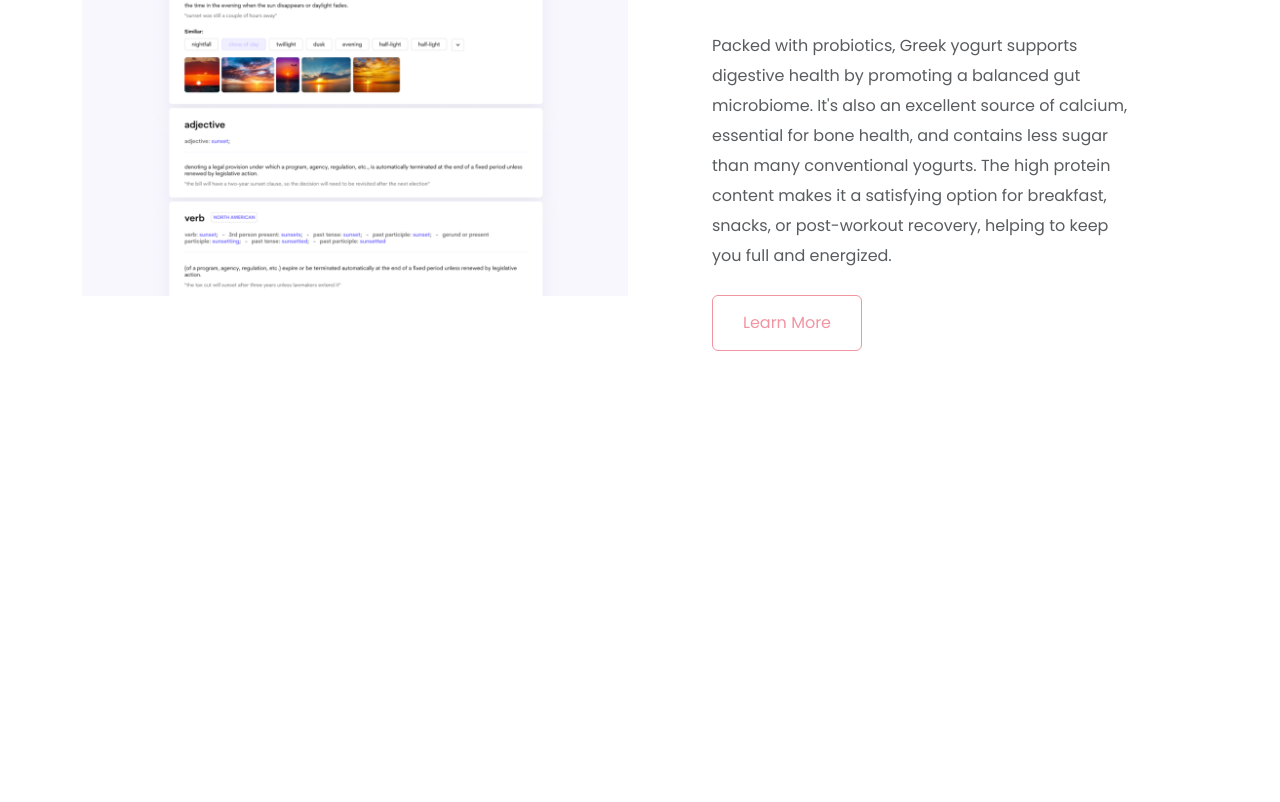
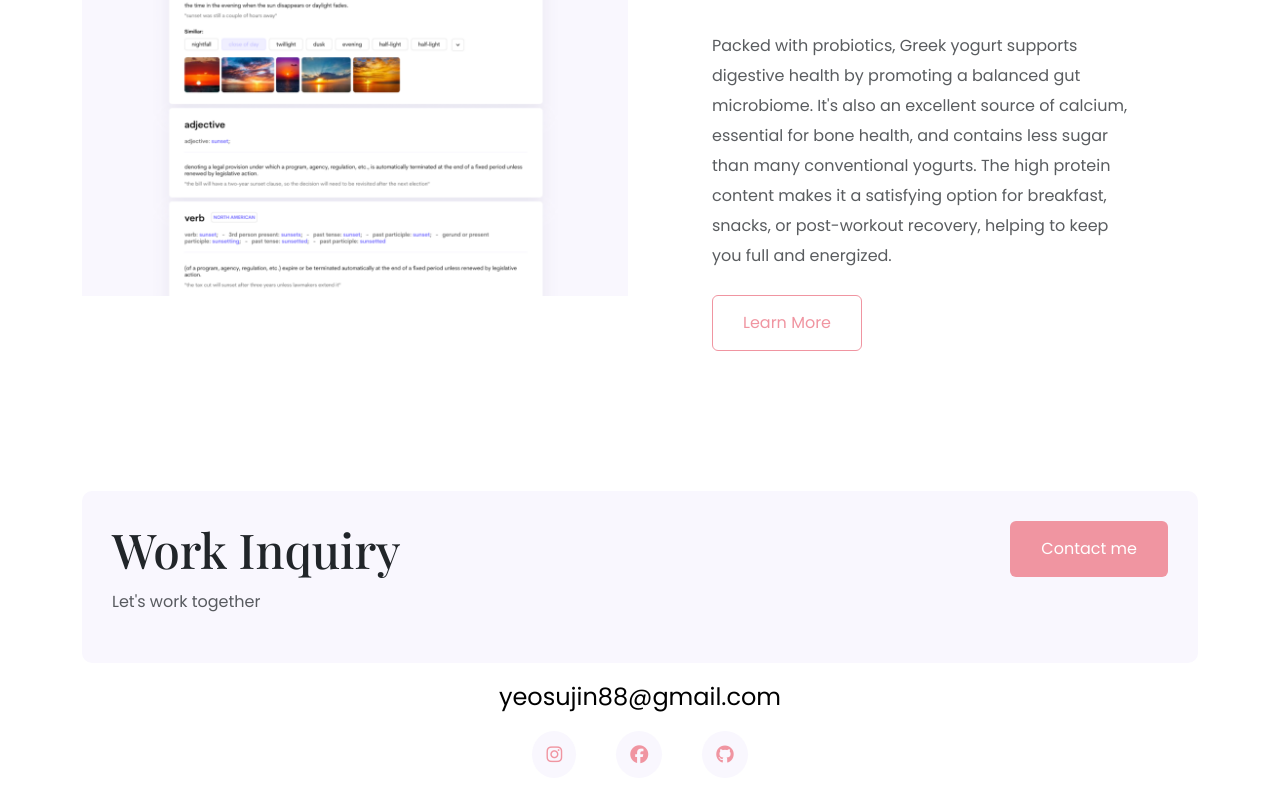
Before and after one commit to Yeosujin88/Portfolio-Project--Sujin-, a plain HTML site: page index.html in a window 1280 px wide. Shown: the part 2235-3037 px from the top of the page. Before the commit the page ends 2666 px from the top, so only its background shows below. Drawn offline with nearby package versions, Linux system fonts and the light colour scheme; a web font is replaced by a local one.

Commit message:
added footer and edited css

```diff
--- a/css/style.css
+++ b/css/style.css
@@ -16,6 +16,10 @@ h2 {
   font-family: var(--heading-font-family);
   font-size: 64px;
 }
+  h4 {
+    font-size: 48px;
+  font-family: var(--heading-font-family);
+  }
 p {
   font-family: var(--default-font-family);
   font-weight: normal;
@@ -43,20 +47,28 @@ p {
 }
 .content-container {
   padding: 100px 20px;
-
 }
 .content-container h1 {
-font-size:64px;
+  font-size: 64px;
 }
 .content-container h2 {
-  font-size:30px;
-  line-height:1.5;
+  font-size: 30px;
+  line-height: 1.5;
 }
 
-.work-image {max-width:100%; height:65%;}
-.content {text-align:center;}
-.content h3 {font-size:24px;}
-.content p {font-size:16px;}
+.work-image {
+  max-width: 100%;
+  height: 65%;
+}
+.content {
+  text-align: center;
+}
+.content h3 {
+  font-size: 24px;
+}
+.content p {
+  font-size: 16px;
+}
 
 .btn-branding {
   color: white;
@@ -85,30 +97,74 @@ font-size:64px;
   h2 {
     font-size: 44px;
     line-height: 10px;
+  }
+h4 {font-size:26px;}
 
+  .content-container {
+    padding: 0;
+    text-align: center;
   }
-  .content-container {
-    padding:0;
-    text-align:center;
+  .content-container h1 {
+    line-height: 1;
   }
-  .content-container h1 {line-height:1;}
-  .content-container h2 {line-height:1; font-size:19px;}
-  .contact-title {margin-top:40px;}
+  .content-container h2 {
+    line-height: 1;
+    font-size: 19px;
+  }
+  .contact-title {
+    margin-top: 40px;
+  }
 }
-.content a {color:var(--branding-color);}
-.nav {padding:20px 0;}
+.content a {
+  color: var(--branding-color);
+}
+.nav {
+  padding: 20px 0;
+}
 .nav li {
-  display:inline;
-  list-style:none;
+  display: inline;
+  list-style: none;
 }
 .nav li a {
-  text-decoration:none;
-  color:var(--branding-color)
+  text-decoration: none;
+  color: var(--branding-color);
 }
-.active {color:var(--branding-color)!important;
+.active {
+  color: var(--branding-color) !important;
 }
 .nav-item {
   padding: 0 20px;
-  display:flex !important;
+  display: flex !important;
   justify-content: space-around !important;
 }
+.email-link {
+  text-decoration: none;
+  color: black;
+  display: block;
+  margin: 0 auto;
+  font-size: 24px;
+}
+.email-link:hover {
+  color: var(--branding-color);
+}
+footer {
+  margin: 60px 0;
+}
+footer .social-links a {
+  margin: 0 20px;
+  padding: 10px 14px;
+  color: var(--branding-color);
+  background: var(--secondary-color);
+  border-radius: 50%;
+  font-size: 18px;
+  transition: all 100ms ease-in-out;
+}
+footer .social-links a:hover {
+  color: white;
+  background: var(--branding-color);
+}
+.contact-box {
+  padding: 30px;
+  background: var(--secondary-color);
+  border-radius: 10px;
+}
--- a/index.html
+++ b/index.html
@@ -1,6 +1,7 @@
 <!DOCTYPE html>
 <html lang="en">
   <head>
+    <link rel="stylesheet" href="path/to/font-awesome/css/font-awesome.min.css">
     <meta charset="UTF-8" />
     <meta name="viewport" content="width=device-width, initial-scale=1.0" />
       <link href="https://cdn.jsdelivr.net/npm/bootstrap@5.3.3/dist/css/bootstrap.min.css" rel="stylesheet" integrity="sha384-QWTKZyjpPEjISv5WaRU9OFeRpok6YctnYmDr5pNlyT2bRjXh0JMhjY6hW+ALEwIH" crossorigin="anonymous">
@@ -80,8 +81,30 @@
    <p class="mb-4 text-muted">Packed with probiotics, Greek yogurt supports digestive health by promoting a balanced gut microbiome. It's also an excellent source of calcium, essential for bone health, and contains less sugar than many conventional yogurts. The high protein content makes it a satisfying option for breakfast, snacks, or post-workout recovery, helping to keep you full and energized.</p1>
     <div><a href="#" class="btn btn-branding-outline">Learn More</a></div></div>
     </div></div>
-    </div>
+    <footer>
+      <div class="contact-box d-flex justify-content-between d-none d-md-flex">
+        <div>
+        <h4>
+          Work Inquiry
+        </h4>
+        <p class="text-muted">
+          Let's work together
+        </p>
+        </div>
+        <div>
+         <a href="#" class="btn btn-branding">Contact me</a>
+         </div>
+         </div>
+      <a href="mailto:yeosujin88@gmail.com" class="email-link text-center mt-3">yeosujin88@gmail.com</a>
+      <div class="social-links d-flex justify-content-center mt-3">
+      <a href="http://www.instagram.com/sujin" target="_blank"><i class="fa-brands fa-instagram"></i></a>
+     <a href="http://www.facebook.com/sujin" target="_blank"><i class="fa-brands fa-facebook"></i></a>
+     <a href="http://www.github.com/sujin" target="_blank"><i class="fa-brands fa-github"></i></a>
+            </div>
+      </div>
+    </footer>
 
+   <script src="https://kit.fontawesome.com/c83507bc38.js" crossorigin="anonymous"></script>
     <script src="/javascript/index.js"></script>
 
   </body>
```
